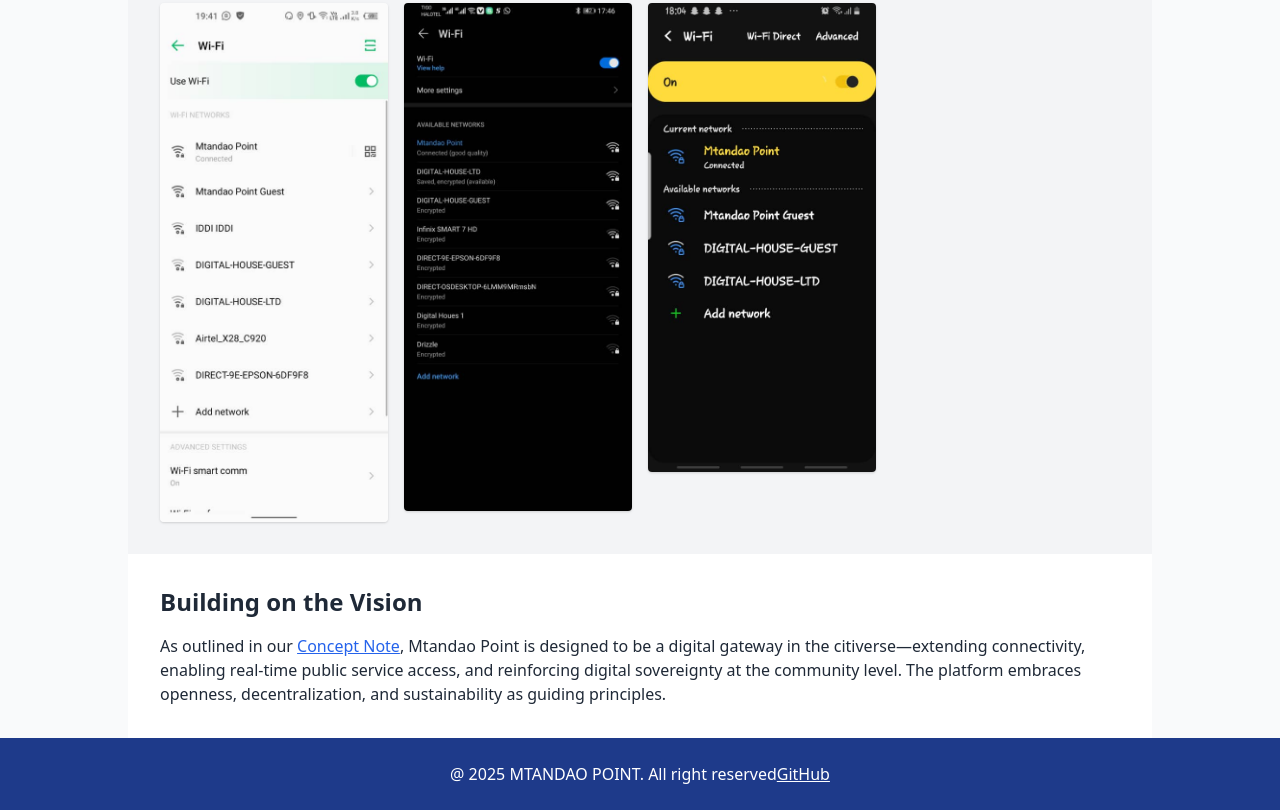
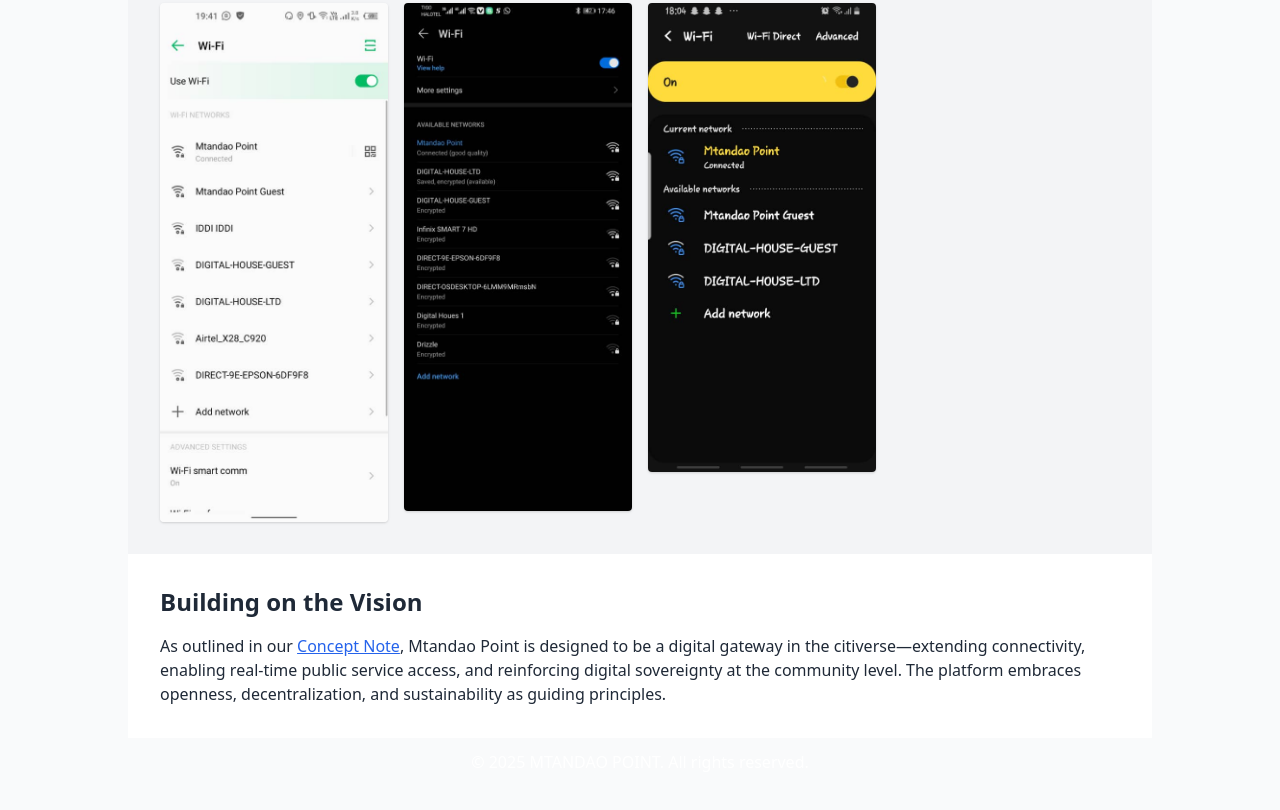
Before and after one commit to mtandaopoint/Mtandao-Point-Prototype, a plain HTML site: page index.html in a window 1280 px wide. Shown: the part 3787-4597 px from the top of the page. After the commit the page ends 4573 px from the top, so only its background shows below. Drawn offline with nearby package versions, Linux system fonts and the light colour scheme.

Commit message:
Update index.html

```diff
--- a/index.html
+++ b/index.html
@@ -158,8 +158,8 @@
   </section>
 
   <!-- Footer -->
-  <footer class="bg-blue-900 text-white p-6 text-center">
-    <p> @ 2025 MTANDAO POINT. All right reserved<a href="#" class="underline">GitHub</a></p>
-  </footer>
+   <footer class="footer bg-dark text-white text-center py-3">
+        <p>&copy; 2025 MTANDAO POINT. All rights reserved.</p>
+    </footer>
 </body>
 </html>
```
